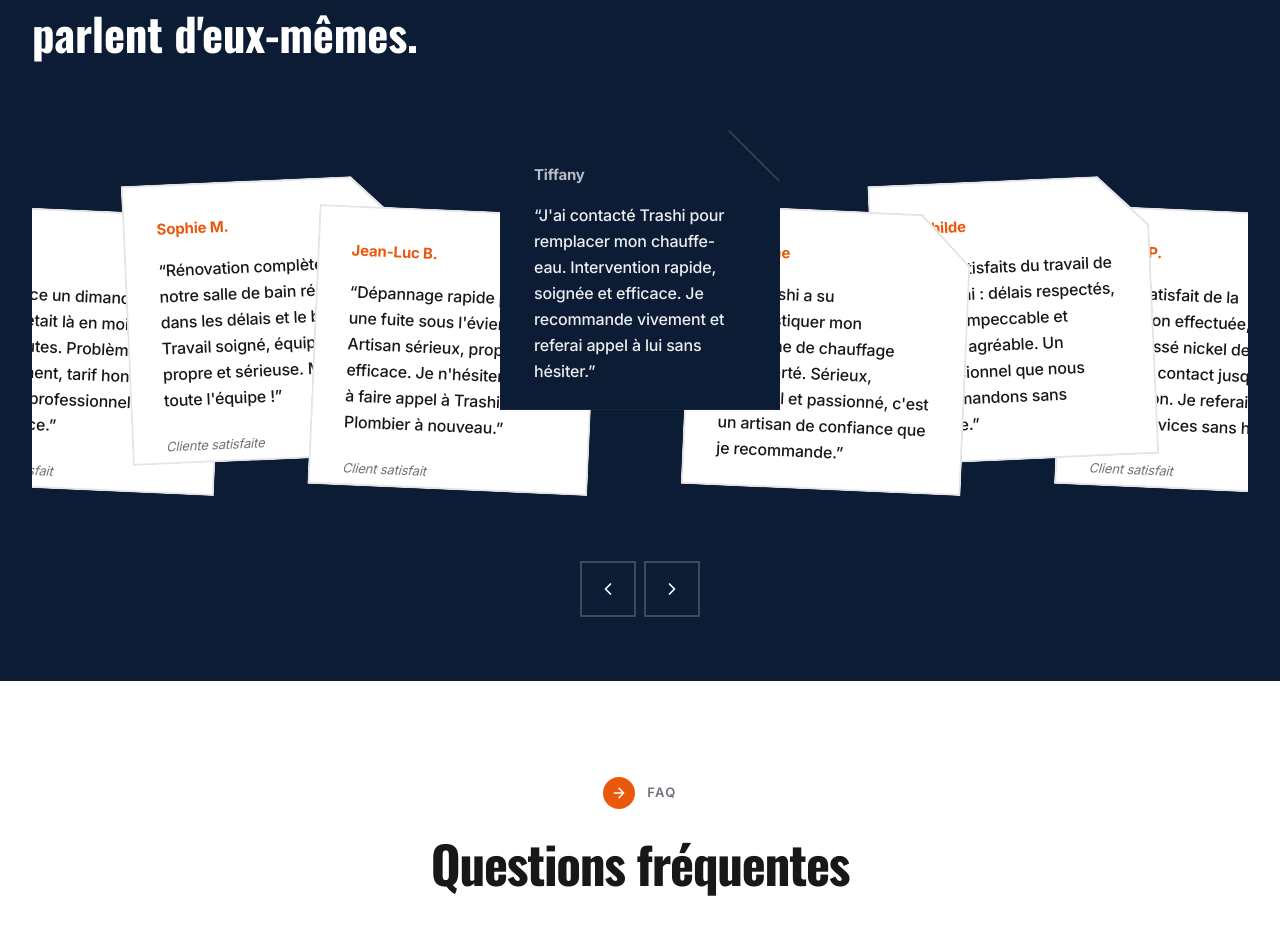
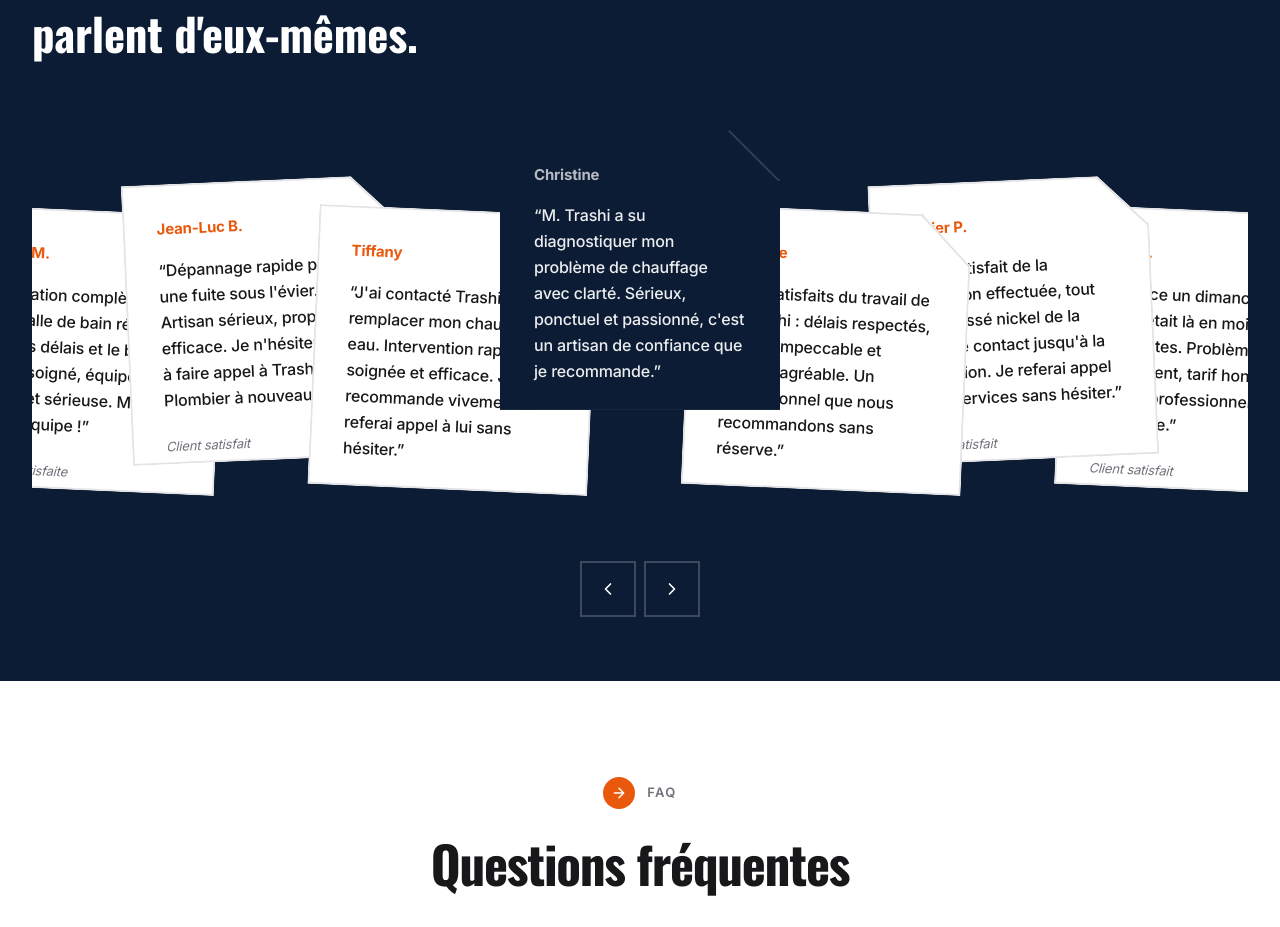
Before and after one commit to madebyaldo/trashi-plombier, a Next.js app: page / in a window 1280 px wide. Shown: the part 4706-5633 px from the top of the page. Built offline with nearby package versions, Linux system fonts and the light colour scheme.

Commit message:
add auto-scroll to testimonials slider

```diff
--- a/components/ui/stagger-testimonials.tsx
+++ b/components/ui/stagger-testimonials.tsx
@@ -65,6 +65,11 @@ export default function StaggerTestimonials() {
     update();
     window.addEventListener("resize", update);
     return () => window.removeEventListener("resize", update);
+  }, []);
+
+  useEffect(() => {
+    const timer = setInterval(() => setOffset((o) => (o + 1) % N), 4000);
+    return () => clearInterval(timer);
   }, []);
 
   return (
```
